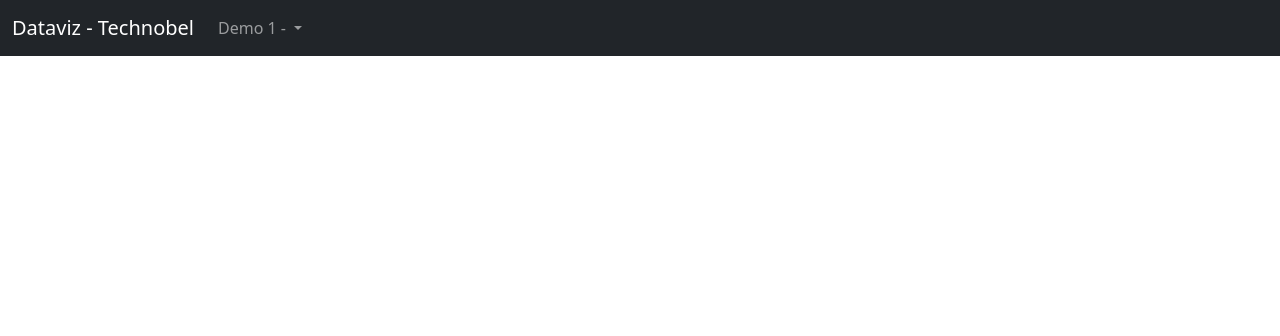
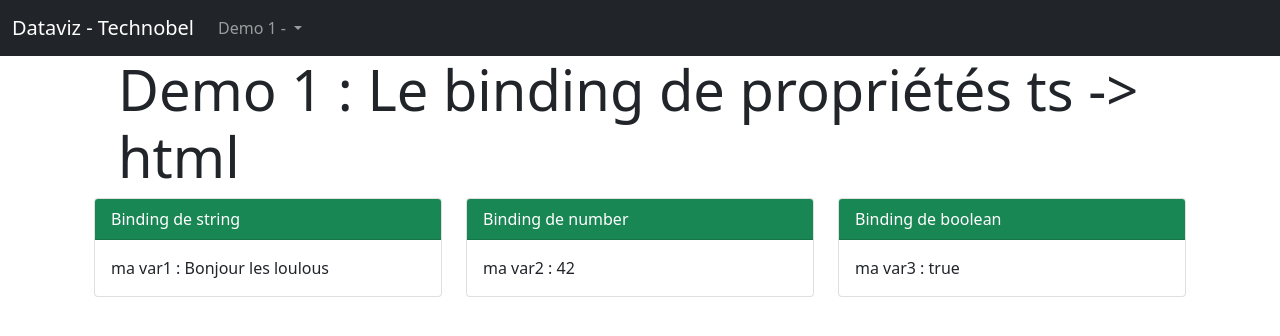
Before and after one commit to evengyl/DemoETU_Technobel_Dataviz, an Angular app: page /demo1 in a window 1280 px wide. Before the commit this address led to /. Shown: the top 336 px of the page. Built offline with nearby package versions, Linux system fonts and the light colour scheme.

Commit message:
update navbar + add demo1 complete

```diff
--- a/src/app/app-routing.module.ts
+++ b/src/app/app-routing.module.ts
@@ -1,7 +1,12 @@
 import { NgModule } from '@angular/core';
 import { RouterModule, Routes } from '@angular/router';
+import { Demo1Component } from './components/demo/demo1/demo1.component';
+import { Demo2Component } from './components/demo/demo2/demo2.component';
 
-const routes: Routes = [];
+const routes: Routes = [
+  { path : "demo1", component : Demo1Component},
+  { path : "demo2", component : Demo2Component}
+];
 
 @NgModule({
   imports: [RouterModule.forRoot(routes)],
--- a/src/app/app.component.html
+++ b/src/app/app.component.html
@@ -1 +1,4 @@
 <app-navbar></app-navbar>
+<div class="container">
+    <router-outlet></router-outlet>
+</div>
--- a/src/app/app.module.ts
+++ b/src/app/app.module.ts
@@ -4,11 +4,15 @@ import { BrowserModule } from '@angular/platform-browser';
 import { AppRoutingModule } from './app-routing.module';
 import { AppComponent } from './app.component';
 import { NavbarComponent } from './components/shared/navbar/navbar.component';
+import { Demo1Component } from './components/demo/demo1/demo1.component';
+import { Demo2Component } from './components/demo/demo2/demo2.component';
 
 @NgModule({
   declarations: [
     AppComponent,
     NavbarComponent,
+    Demo1Component,
+    Demo2Component,
   ],
   imports: [
     BrowserModule,
--- /dev/null
+++ b/src/app/components/demo/demo1/demo1.component.html
@@ -0,0 +1,51 @@
+<div class="container-fluid">
+	<div class="row">
+		<div class="col">
+			<div class="jumbotron jumbotron-fluid">
+				<div class="container">
+					<h1 class="display-4">Demo 1 : Le binding de propriétés ts -> html</h1>
+				</div>
+			</div>
+		</div>
+	</div>
+</div>
+
+<div class="container-fluid">
+    <div class="row">
+
+        <div class="col align-self-center">
+            <div class="card">
+                <div class="card-header bg-success text-white">
+                    Binding de string
+                </div>
+                <div class="card-body">
+                    ma var1 : {{var1}}
+                </div>
+            </div>
+        </div>
+
+        <div class="col align-self-center">
+            <div class="card">
+                <div class="card-header bg-success text-white">
+                    Binding de number
+                </div>
+                <div class="card-body">
+                    ma var2 : {{var2}}
+                </div>
+            </div>
+        </div>
+
+        <div class="col align-self-center">
+            <div class="card">
+                <div class="card-header bg-success text-white">
+                    Binding de boolean
+                </div>
+                <div class="card-body">
+                    ma var3 : {{var3}}
+                </div>
+            </div>
+        </div>
+
+
+    </div>
+</div>
--- /dev/null
+++ b/src/app/components/demo/demo1/demo1.component.ts
@@ -0,0 +1,22 @@
+import { Component, OnInit } from '@angular/core';
+
+@Component({
+  selector: 'app-demo1',
+  templateUrl: './demo1.component.html'
+})
+export class Demo1Component implements OnInit {
+
+  public var1 : string = undefined
+  public var2 : number = undefined
+  public var3 : boolean = undefined
+
+  constructor() {
+    this.var1 = "Bonjour les loulous"
+    this.var2 = 42
+    this.var3 = true
+  }
+
+  ngOnInit(): void {
+  }
+
+}
--- /dev/null
+++ b/src/app/components/demo/demo2/demo2.component.html
@@ -0,0 +1 @@
+<p>demo2 works!</p>
--- /dev/null
+++ b/src/app/components/demo/demo2/demo2.component.ts
@@ -0,0 +1,14 @@
+import { Component, OnInit } from '@angular/core';
+
+@Component({
+  selector: 'app-demo2',
+  templateUrl: './demo2.component.html'
+})
+export class Demo2Component implements OnInit {
+
+  constructor() { }
+
+  ngOnInit(): void {
+  }
+
+}
--- a/src/app/components/shared/navbar/navbar.component.html
+++ b/src/app/components/shared/navbar/navbar.component.html
@@ -11,9 +11,9 @@
               Demo 1 -
             </a>
             <ul class="dropdown-menu" aria-labelledby="navbarDropdown">
-              <li><a class="dropdown-item" href="#">Demo 1</a></li>
+              <li><a class="dropdown-item" routerLink="demo1">Demo 1</a></li>
               <li><hr class="dropdown-divider"></li>
-              <li><a class="dropdown-item" href="#">Demo 2</a></li>
+              <li><a class="dropdown-item" routerLink="demo2">Demo 2</a></li>
             </ul>
           </li>
         </ul>
```
